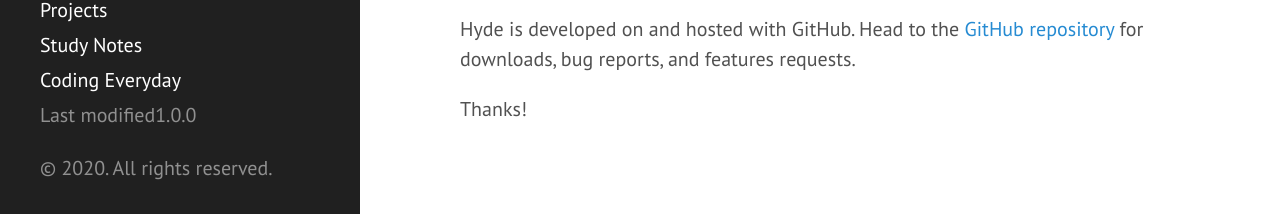
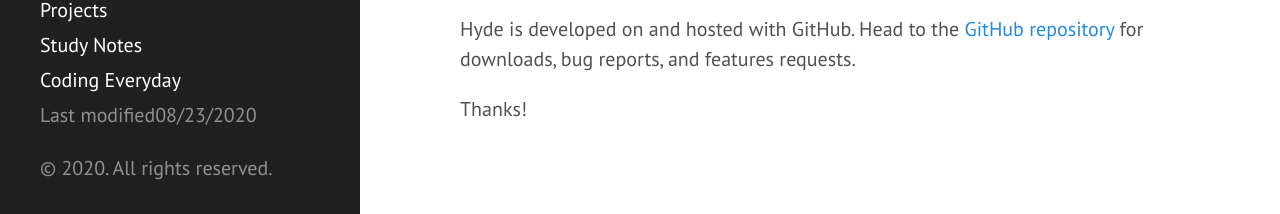
Before and after one commit to sujeongcha/sujeongcha.github.io, a Jekyll site: the page built from index.html, in a window 1280 px wide and 900 px high, scrolled down 524 px. Shown: the part 677-891 px from the top of the window. Built offline with Jekyll 4.4.1, drawn with Linux system fonts in a browser that asks for light colours; Markdown is read by kramdown in place of the engine named in the settings; the list of posts is cut into pages by our own code.

Commit message:
Update _config.yml

```diff
--- a/_config.yml
+++ b/_config.yml
@@ -20,7 +20,7 @@ author:
 paginate:         5
 
 # Custom vars
-version:          1.0.0
+version:          08/23/2020
 
 github:
   repo:           https://github.com/sujeongcha
```
